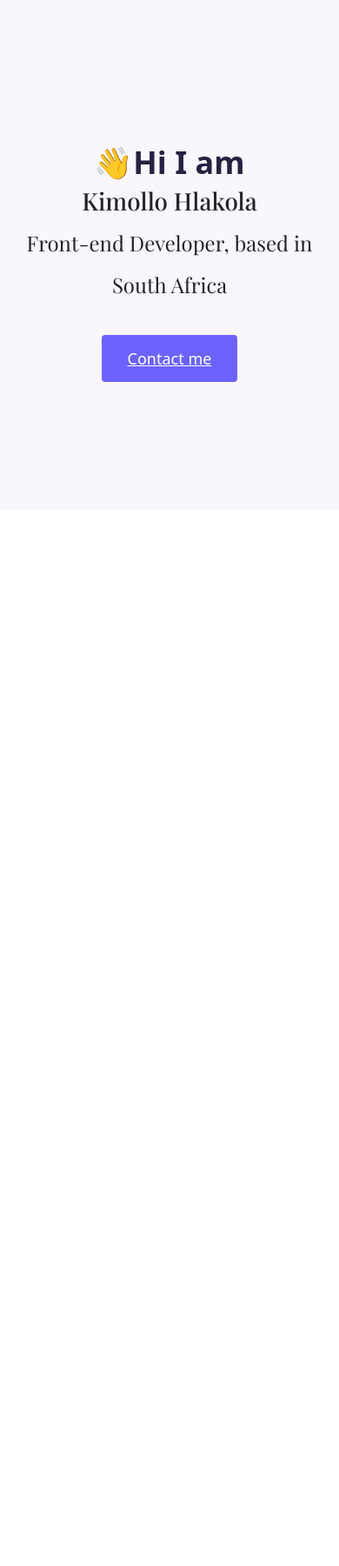
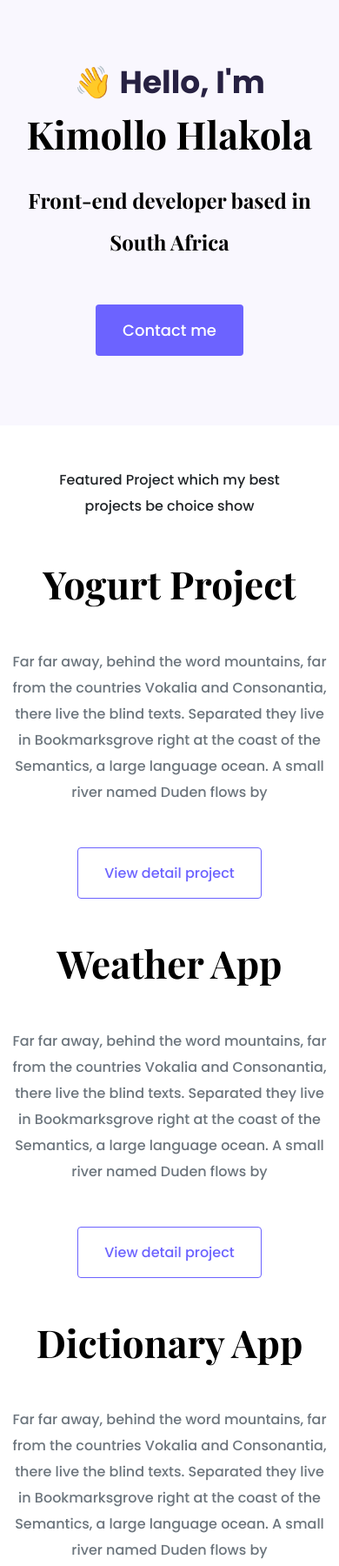
Before and after one commit to Kimollo/portfolio-Project, a plain HTML site: page index.html in a window 390 px wide. Shown: the top 1800 px of the page at 87% size. Before the commit the page ends 844 px from the top, so only its background shows below. Drawn offline with nearby package versions, Linux system fonts and the light colour scheme; a web font is replaced by a local one.

Commit message:
Added homepage content design

```diff
--- a/index.html
+++ b/index.html
@@ -2,50 +2,98 @@
 <html lang="en">
   <head>
     <meta charset="UTF-8" />
+    <meta http-equiv="X-UA-Compatible" content="IE=edge" />
     <meta name="viewport" content="width=device-width, initial-scale=1.0" />
     <title>Document</title>
 
-    <link rel="stylesheet" href="src/script.css" />
-
-    <link rel="preconnect" href="https://fonts.googleapis.com" />
-    <link rel="preconnect" href="https://fonts.gstatic.com" crossorigin />
     <link
-      href="https://fonts.googleapis.com/css2?family=Playfair+Display:ital,wght@0,400..900;1,400..900&display=swap"
+      href="https://cdn.jsdelivr.net/npm/bootstrap@5.0.0-beta2/dist/css/bootstrap.min.css"
+      rel="stylesheet"
+      integrity="sha384-BmbxuPwQa2lc/FVzBcNJ7UAyJxM6wuqIj61tLrc4wSX0szH/Ev+nYRRuWlolflfl"
+      crossorigin="anonymous"
+    />
+    <link rel="preconnect" href="https://fonts.gstatic.com" />
+    <link
+      href="https://fonts.googleapis.com/css2?family=Playfair+Display:wght@700&family=Poppins:wght@500;700&display=swap"
       rel="stylesheet"
     />
-
-    <link rel="preconnect" href="https://fonts.googleapis.com" />
-    <link rel="preconnect" href="https://fonts.gstatic.com" crossorigin />
-    <link
-      href="https://fonts.googleapis.com/css2?family=Playfair+Display:ital,wght@0,400..900;1,400..900&family=Poppins:ital,wght@0,100;0,200;0,300;0,400;0,500;0,600;0,700;0,800;0,900;1,100;1,200;1,300;1,400;1,500;1,600;1,700;1,800;1,900&display=swap"
-      rel="stylesheet"
-    />
-
-    <link
-      href="https://cdn.jsdelivr.net/npm/bootstrap@5.3.3/dist/css/bootstrap.min.css"
-      rel="stylesheet"
-      integrity="sha384-QWTKZyjpPEjISv5WaRU9OFeRpok6YctnYmDr5pNlyT2bRjXh0JMhjY6hW+ALEwIH"
-      crossorigin="anonymous"
-    />
+    <link rel="stylesheet" href="src/styles.css" />
 
     <script
       src="https://cdn.jsdelivr.net/npm/bootstrap@5.3.3/dist/js/bootstrap.bundle.min.js"
       integrity="sha384-YvpcrYf0tY3lHB60NNkmXc5s9fDVZLESaAA55NDzOxhy9GkcIdslK1eN7N6jIeHz"
       crossorigin="anonymous"
     ></script>
-
     <script
-      src="https://kit.fontawesome.com/99c5ca9b03.js"
+      src="https://kit.fontawesome.com/ddc3ee268a.js"
       crossorigin="anonymous"
     ></script>
   </head>
   <body>
     <div class="hero">
-      <p>👋Hi I am</p>
+      <p>👋 Hello, I'm</p>
       <h1>Kimollo Hlakola</h1>
-      <h2 class="mb-5">Front-end Developer, based in South Africa</h2>
+      <h2 class="mb-5">Front-end developer based in South Africa</h2>
       <div>
-        <a href="#" class="btn-branding">Contact me</a>
+        <a href="#" class="btn btn-branding">Contact me</a>
+      </div>
+    </div>
+    <p class="m-5 text-center">
+      Featured Project which my best projects be choice show
+    </p>
+    <div class="container">
+      <div class="row mb-5">
+        <div class="col d-none d-lg-block">
+          <img src="/images/yogurt.png" class="img-fluid" alt="" />
+        </div>
+        <div class="col">
+          <div class="project_description">
+            <h2 class="mb-5">Yogurt Project</h2>
+            <p class="mb-5 text-muted">
+              Far far away, behind the word mountains, far from the countries
+              Vokalia and Consonantia, there live the blind texts. Separated
+              they live in Bookmarksgrove right at the coast of the Semantics, a
+              large language ocean. A small river named Duden flows by
+            </p>
+            <a href="#" class="btn btn-branding-outline">View detail project</a>
+          </div>
+        </div>
+      </div>
+
+      <div class="row mb-5">
+        <div class="col">
+          <div class="project_description">
+            <h2 class="mb-5">Weather App</h2>
+            <p class="mb-5 text-muted">
+              Far far away, behind the word mountains, far from the countries
+              Vokalia and Consonantia, there live the blind texts. Separated
+              they live in Bookmarksgrove right at the coast of the Semantics, a
+              large language ocean. A small river named Duden flows by
+            </p>
+            <a href="#" class="btn btn-branding-outline">View detail project</a>
+          </div>
+        </div>
+        <div class="col d-none d-lg-block">
+          <img src="/images/weather.png" class="img-fluid" alt="" />
+        </div>
+      </div>
+
+      <div class="row mb-5">
+        <div class="col d-none d-lg-block">
+          <img src="/images/dictionary.png" class="img-fluid" alt="" />
+        </div>
+        <div class="col">
+          <div class="project_description">
+            <h2 class="mb-5">Dictionary App</h2>
+            <p class="mb-5 text-muted">
+              Far far away, behind the word mountains, far from the countries
+              Vokalia and Consonantia, there live the blind texts. Separated
+              they live in Bookmarksgrove right at the coast of the Semantics, a
+              large language ocean. A small river named Duden flows by
+            </p>
+            <a href="#" class="btn btn-branding-outline">View detail project</a>
+          </div>
+        </div>
       </div>
     </div>
   </body>
--- a/src/script.css
+++ b/src/styles.css
@@ -26,12 +26,15 @@ h1 {
 
 p {
   font-weight: normal;
+  font-size: 16px;
+  line-height: 30px;
 }
 
 .hero {
   background: var(--secondary-color);
   text-align: center;
   padding: 160px 20px;
+  font-family: poppins;
 }
 
 .hero p {
@@ -56,3 +59,36 @@ p {
   line-height: 27px;
   padding: 15px 30px;
 }
+
+.btn-branding-outline {
+  color: var(--branding-color);
+  border: 1px solid var(--branding-color);
+  border-radius: 4px;
+  font-size: 16px;
+  line-height: 27px;
+  padding: 15px 30px;
+}
+
+.project_description {
+  padding: 120px 60px;
+}
+
+@media (max-width: 900px) {
+  h1 {
+    font-size: 44px;
+    line-height: 2;
+  }
+
+  h2 {
+    font-size: 44px;
+  }
+
+  .hero {
+    padding: 80px 20px;
+  }
+
+  .project_description {
+    padding: 0;
+    text-align: center;
+  }
+}
```
Also changed, not shown: images/dictionary.png (added), images/weather.png (added), images/yogurt.png (added).
